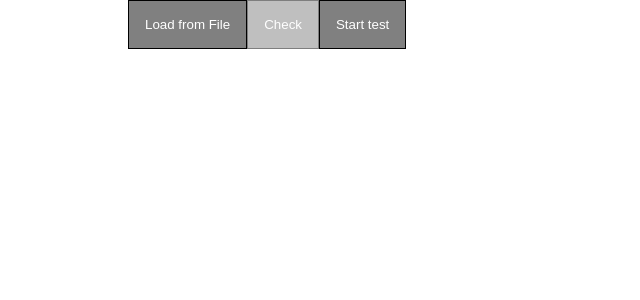
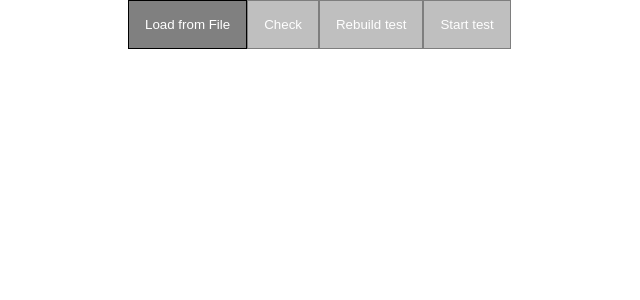
Before and after one commit to denisso/training-insert-words, a Next.js app: page / in a window 1280 px wide. Shown: the top 300 px of the page, without its empty margins (0-640 px from the left). Built offline with nearby package versions, Linux system fonts and the light colour scheme.

Commit message:
add feature show text before contest

```diff
--- a/Components/Menu.tsx
+++ b/Components/Menu.tsx
@@ -1,6 +1,6 @@
 "use client";
 import React from "react";
-import sm from "@/StateManager";
+import sm, { StatePublic, stagesDict } from "@/StateManager";
 import settings from "@/settings";
 import Button from "./Button";
 import "@/utils/parser";
@@ -66,11 +66,55 @@ const ButtonCheck = () => {
       sm.detach("checkReady", checkReady);
     };
   }, []);
-  return <Button disabled={disabled} onClick={contest.check}>Check</Button>;
+  return (
+    <Button disabled={disabled} onClick={contest.check}>
+      Check
+    </Button>
+  );
 };
+const ButtonBuildCase = () => {
+  const [disabled, setDisabled] = React.useState(true);
+  React.useEffect(() => {
+    const getStage = (stage: StatePublic["stage"]) => {
+      if (stagesDict[stage] < stagesDict["contest"])
+        return setDisabled(true);
+      setDisabled(false);
+    };
+    sm.attach("stage", getStage);
+    setDisabled(!sm.state.checkReady);
+    return () => {
+      sm.detach("stage", getStage);
+    };
+  }, []);
+  return (
+    <Button disabled={disabled} onClick={contest.build}>
+      Rebuild test
+    </Button>
+  );
+};
+const ButtonStartContest = () => {
+  const [disabled, setDisabled] = React.useState(true);
+  React.useEffect(() => {
+    const getStage = (stage: StatePublic["stage"]) => {
+      if (stagesDict[stage] < stagesDict["textparsed"])
+        return setDisabled(true);
+      setDisabled(false);
+    };
+    sm.attach("stage", getStage);
+    setDisabled(!sm.state.checkReady);
+    return () => {
+      sm.detach("stage", getStage);
+    };
+  }, []);
 
-const ButtonStart = () => {
-  return <Button onClick={contest.start}>Start test</Button>;
+  const handleClick = () => {
+    sm.state.stage = "contest";
+  };
+  return (
+    <Button disabled={disabled} onClick={handleClick}>
+      Start test
+    </Button>
+  );
 };
 export default function Menu() {
   return (
@@ -78,7 +122,8 @@ export default function Menu() {
       <ButtonLoadFile />
       {/* <ButtonSaveFile /> */}
       <ButtonCheck />
-      <ButtonStart />
+      <ButtonBuildCase />
+      <ButtonStartContest />
     </div>
   );
 }
--- a/Components/Text.tsx
+++ b/Components/Text.tsx
@@ -1,6 +1,6 @@
 "use client";
 import React from "react";
-import sm from "@/StateManager";
+import sm, { stagesDict } from "@/StateManager";
 import styles from "./Text.module.css";
 import { isLatinLetter } from "@/utils/parser";
 import classNames from "classnames";
@@ -52,7 +52,26 @@ const Place = ({ indx }: WordPlaceProps) => {
 };
 
 const Word = ({ word, indx }: WordPlaceProps) => {
-  return contest.placesSet.has(indx) ? (
+  const [isPlace, setIsPlace] = React.useState(false);
+  const isPlaceRef = React.useRef(false);
+
+  React.useEffect(() => {
+    if (!contest.placesSet.has(indx)) return;
+    const getStage = (stage: StatePublic["stage"]) => {
+      if (stagesDict[stage] < stagesDict["contest"]) {
+        if (isPlaceRef.current) setIsPlace(false);
+        isPlaceRef.current = false;
+      } else {
+        setIsPlace(true);
+        isPlaceRef.current = true;
+      }
+    };
+    sm.attach("stage", getStage);
+    return () => {
+      sm.detach("stage", getStage);
+    };
+  }, [indx]);
+  return isPlace ? (
     <Place word={word} indx={indx} />
   ) : isLatinLetter(word[0]) ? (
     <button className={styles.w}>{word}</button>
@@ -83,12 +102,15 @@ const Paragraph = ({ indx }: { indx: number }) => {
   );
 };
 
-const Text = ({className}: {className?: string}) => {
+const Text = ({ className }: { className?: string }) => {
   const [p, setP] = React.useState<number[]>([]);
   React.useEffect(() => {
     const getParagraphs = (stage: StatePublic["stage"]) => {
-      if (stage == "caseready" && sm.state.textChunks.length)
-        setTimeout(() => setP(sm.state.paragraphs.slice()));
+      if (
+        stagesDict[stage] >= stagesDict["caseready"] &&
+        sm.state.textChunks.length
+      )
+        setP(sm.state.paragraphs.slice());
       else setP([]);
     };
     sm.attach("stage", getParagraphs);
--- a/Components/Words.tsx
+++ b/Components/Words.tsx
@@ -5,6 +5,7 @@ import type { StatePublic } from "@/StateManager";
 import styles from "./Words.module.css";
 import contest from "@/utils/contest";
 import classNames from "classnames";
+
 const Word = ({ indx }: { indx: number }) => {
   const [hidden, setHidden] = React.useState(false);
   React.useEffect(() => {
@@ -29,8 +30,9 @@ const Words = ({ className }: { className?: string }) => {
   const loaded = React.useRef(false);
   React.useEffect(() => {
     const getWords = function (stage: StatePublic["stage"]) {
-      if (stage != "caseready") {
-        if (stage == "caseloading") setWords([]);
+      if (stage != "contest") {
+        if (loaded.current) setWords([]);
+        loaded.current = false;
         return;
       }
       loaded.current = true;
--- a/StateManager/index.ts
+++ b/StateManager/index.ts
@@ -74,20 +74,33 @@ abstract class StateManager<T extends object> {
   }
 }
 
+export const stages = [
+  "init",
+  "fileloaded",
+  "textparsed",
+  "textshow",
+  "casestart",
+  "caseloading",
+  "caseready",
+  "contest",
+] as const;
+
+export const stagesDict: Record<(typeof stages)[number], number> =
+  stages.reduce((a, e, i) => {
+    a[e] = i;
+    return a;
+  }, {} as Record<(typeof stages)[number], number>);
+
 export type StatePublic = {
-  stage:
-    | "init"
-    | "fileloaded"
-    | "textparsed"
-    | "casestart"
-    | "caseloading"
-    | "caseready";
+  stage: (typeof stages)[number];
+
   text: string;
   textChunks: string[];
   paragraphs: number[];
   // array for fast navigate by only words
   words: number[];
   checkReady: boolean;
+  error: string;
 };
 
 class StateManagerPublic extends StateManager<StatePublic> {
@@ -103,8 +116,8 @@ const sm = new StateManagerPublic({
   stage: "init",
   paragraphs: [],
   words: [],
-  // wordSelected: 0,
   textChunks: [],
   checkReady: false,
+  error: "",
 });
 export default sm;
--- a/utils/contest.ts
+++ b/utils/contest.ts
@@ -1,4 +1,4 @@
-import sm, { StatePublic } from "@/StateManager";
+import sm, { StatePublic, stagesDict } from "@/StateManager";
 import config from "@/settings";
 
 const randomInteger = (min: number, max: number) =>
@@ -14,19 +14,21 @@ class ConTest {
   public placesSet = new Map<number, number>();
   private _placed = 0;
   constructor() {
-    this.start = this.start.bind(this);
+    this.build = this.build.bind(this);
     this.check = this.check.bind(this);
     sm.attach("stage", (stage: StatePublic["stage"]) => {
-      if (stage == "textparsed") this.start();
+      if (stage == "textparsed") this.build();
     });
   }
-  start() {
-    if (sm.state.stage != "textparsed" && sm.state.stage != "caseready") return;
+  build() {
+    if (stagesDict[sm.state.stage] < stagesDict["textparsed"]) return;
     sm.state.stage = "caseloading";
+    sm.state.checkReady = false;
     this.placesSet.clear();
     this.placesCb.clear();
     this.wordsCb.clear();
     this._placed = 0;
+
     const n =
       sm.state.words.length - (sm.state.words.length % config.wordsStepCount);
     this.placeSelected =
@@ -130,9 +132,8 @@ class ConTest {
     this._placed -= minus;
     if (minus) {
       this._selectFirstEmptyPlace();
-    }
-    else{
-      alert("Ok")
+    } else {
+      alert("Ok");
     }
   }
 }
```
